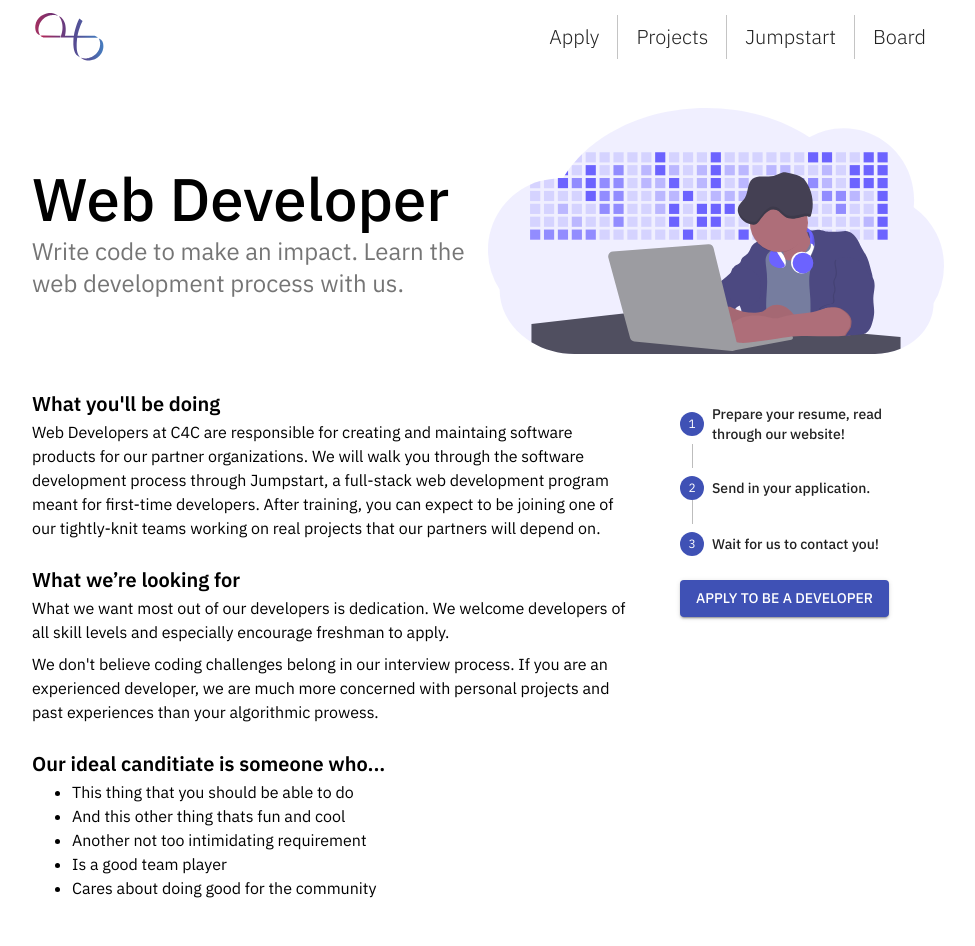
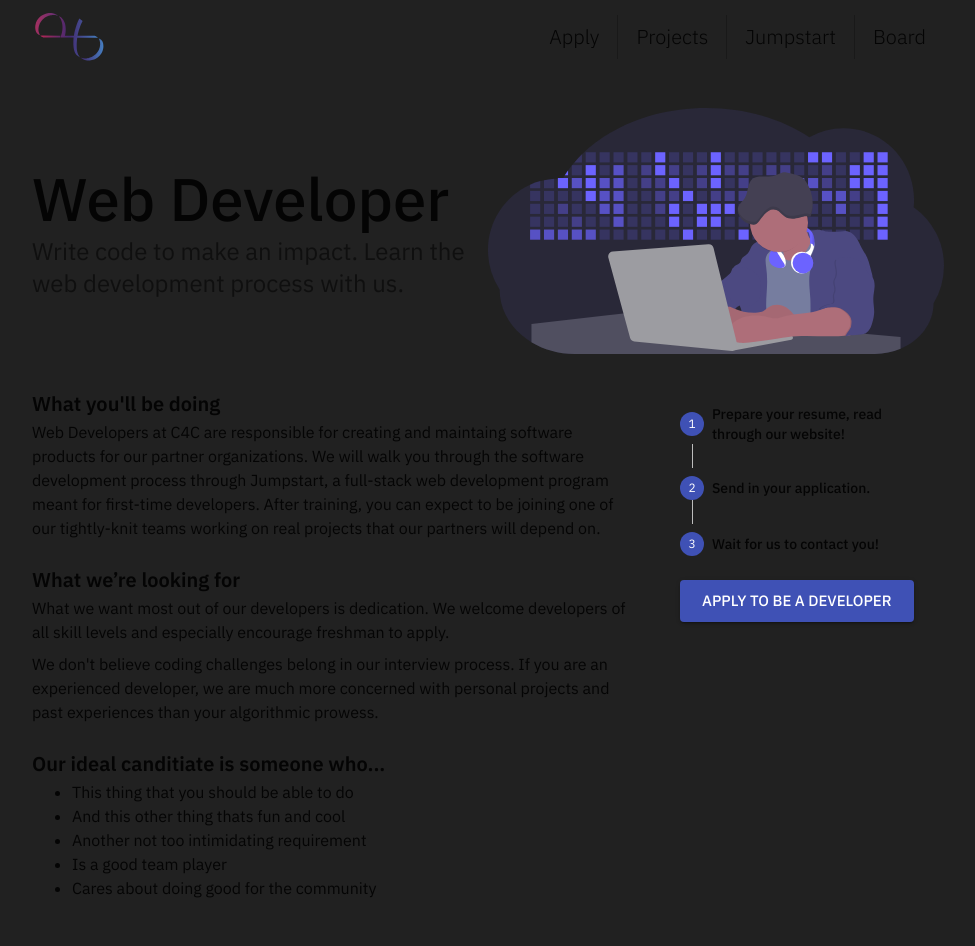
Before and after one commit to Code-4-Community/c4cneu.com, a React (Create React App) app: page /apply/developer in a window 1280 px wide. Shown: the top 946 px of the page, without its empty margins (152-1127 px from the left). Built offline with nearby package versions, Linux system fonts and the light colour scheme; grey boxes are pictures that could not be loaded.

Commit message:
dark mode!

```diff
--- a/src/App.tsx
+++ b/src/App.tsx
@@ -14,21 +14,51 @@ import Board from './components/Board';
 import NotFound from './components/NotFound';
 import NavBar from './components/NavBar';
 
-import { ThemeProvider } from '@material-ui/core';
+import {
+  createMuiTheme,
+  createStyles,
+  makeStyles,
+  Theme,
+  ThemeProvider,
+} from '@material-ui/core/styles';
 
 import theme from './theme';
+import useMediaQuery from '@material-ui/core/useMediaQuery';
+
+const useStyles = makeStyles((theme: Theme) =>
+  createStyles({
+    background: {
+      backgroundColor: theme.palette.text.primary,
+    },
+  })
+);
 
 const App: React.FC = () => {
+  const prefersDarkMode = useMediaQuery('(prefers-color-scheme: dark)');
+
+  const userPickedTheme = React.useMemo(
+    () =>
+      createMuiTheme({
+        ...theme,
+        palette: {
+          type: prefersDarkMode ? 'dark' : 'light',
+        },
+      }),
+    [prefersDarkMode]
+  );
+
+  const classes = useStyles();
+
   return (
     <>
-      <ThemeProvider theme={theme}>
+      <ThemeProvider theme={userPickedTheme}>
         <Helmet>
           <meta
             name="keywords"
             content="C4C,code,for,community,code4community,codeforcommunity,northeastern,boston"
           />
         </Helmet>
-
+        <div className={classes.background}>
           <Router>
             <NavBar />
             <Switch>
@@ -45,6 +75,7 @@ const App: React.FC = () => {
               <Route path="*" exact component={NotFound} />
             </Switch>
           </Router>
+        </div>
       </ThemeProvider>
     </>
   );
--- a/src/components/ApplyCard.tsx
+++ b/src/components/ApplyCard.tsx
@@ -15,6 +15,7 @@ const useStyles = makeStyles({
   card: {
     padding: 0,
     margin: 'auto',
+    background: 'inherit',
   },
   content: {
     paddingLeft: 0,
--- a/src/components/Developer.tsx
+++ b/src/components/Developer.tsx
@@ -25,6 +25,7 @@ const useStyles = makeStyles({
   },
   stepper: {
     paddingTop: '1rem',
+    background: 'inherit',
   },
   application: {},
   text: {
@@ -75,8 +76,15 @@ const Developer: React.FC = () => {
       <Grid container spacing={3}>
         <Grid item sm={8}>
           <Box mb={3}>
-            <Typography variant="h6">What you'll be doing</Typography>
-            <Typography variant="body1" gutterBottom className={classes.text}>
+            <Typography variant="h6" color="textPrimary">
+              What you'll be doing
+            </Typography>
+            <Typography
+              variant="body1"
+              color="textPrimary"
+              gutterBottom
+              className={classes.text}
+            >
               Web Developers at C4C are responsible for creating and maintaing
               software products for our partner organizations. We will walk you
               through the software development process through Jumpstart, a
@@ -88,15 +96,27 @@ const Developer: React.FC = () => {
           </Box>
 
           <Box mb={1}>
-            <Typography variant="h6">What we’re looking for</Typography>
-            <Typography variant="body1" gutterBottom className={classes.text}>
+            <Typography variant="h6" color="textPrimary">
+              What we’re looking for
+            </Typography>
+            <Typography
+              variant="body1"
+              color="textPrimary"
+              gutterBottom
+              className={classes.text}
+            >
               What we want most out of our developers is dedication. We welcome
               developers of all skill levels and especially encourage freshman
               to apply.
             </Typography>
           </Box>
           <Box mb={3}>
-            <Typography variant="body1" gutterBottom className={classes.text}>
+            <Typography
+              variant="body1"
+              color="textPrimary"
+              gutterBottom
+              className={classes.text}
+            >
               We don't believe coding challenges belong in our interview
               process. If you are an experienced developer, we are much more
               concerned with personal projects and past experiences than your
@@ -105,10 +125,14 @@ const Developer: React.FC = () => {
           </Box>
 
           <Box mb={3}>
-            <Typography variant="h6">
+            <Typography variant="h6" color="textPrimary">
               Our ideal canditiate is someone who...
             </Typography>
-            <Typography variant="body1" className={classes.text}>
+            <Typography
+              variant="body1"
+              color="textPrimary"
+              className={classes.text}
+            >
               <ul className={classes.list}>
                 <li>This thing that you should be able to do</li>
                 <li>And this other thing thats fun and cool</li>
@@ -144,6 +168,7 @@ const Developer: React.FC = () => {
               color="primary"
               href="http://c4cneu.com"
               target="_blank"
+              size="large"
             >
               Apply to be a Developer
             </Button>
@@ -168,15 +193,16 @@ const Developer: React.FC = () => {
               variant="body1"
               align="left"
               className={classes.blockQuote}
+              color="textPrimary"
             >
               This is a decently long quote about how impactful and cool it is
               to be a part of Code4Community. Something about how you learned a
               lot and grew as a developer.
             </Typography>
-            <Typography variant="subtitle1" align="left">
+            <Typography variant="subtitle1" align="left" color="textPrimary">
               Ryan Jung
             </Typography>
-            <Typography variant="subtitle2" align="left">
+            <Typography variant="subtitle2" align="left" color="textPrimary">
               Web Developer - c4cneu.com
             </Typography>
           </Box>
--- a/src/components/Hero.tsx
+++ b/src/components/Hero.tsx
@@ -29,7 +29,9 @@ const Hero: React.FC<HeroProps> = ({ title, subtitle, SvgNode }) => {
   return (
     <Grid container className={classes.root}>
       <Grid md={6} className={classes.verticallyCenter}>
-        <Typography variant="h2">{title}</Typography>
+        <Typography variant="h2" color="textPrimary">
+          {title}
+        </Typography>
         <Typography variant="h5" color="textSecondary">
           {subtitle}
         </Typography>
--- a/src/components/NavBar.tsx
+++ b/src/components/NavBar.tsx
@@ -15,7 +15,6 @@ import {
 } from '@material-ui/core';
 
 import MenuIcon from '@material-ui/icons/Menu';
-import DoneIcon from '@material-ui/icons/Done';
 import { Link } from 'react-router-dom';
 import { ReactComponent as C4CSvg } from '../svg/C4C.svg';
 
```
Lines whose indentation alone changed are shown as unchanged.
